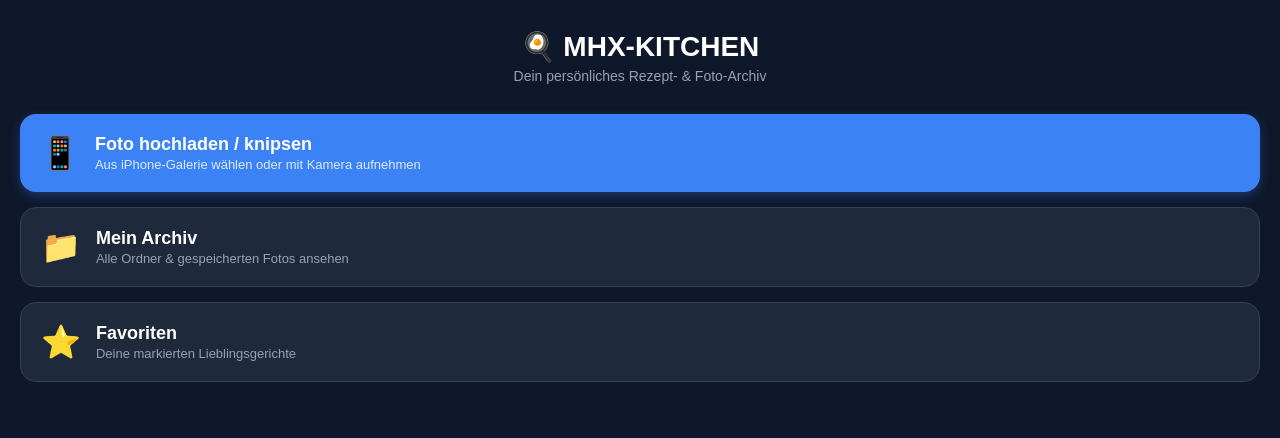
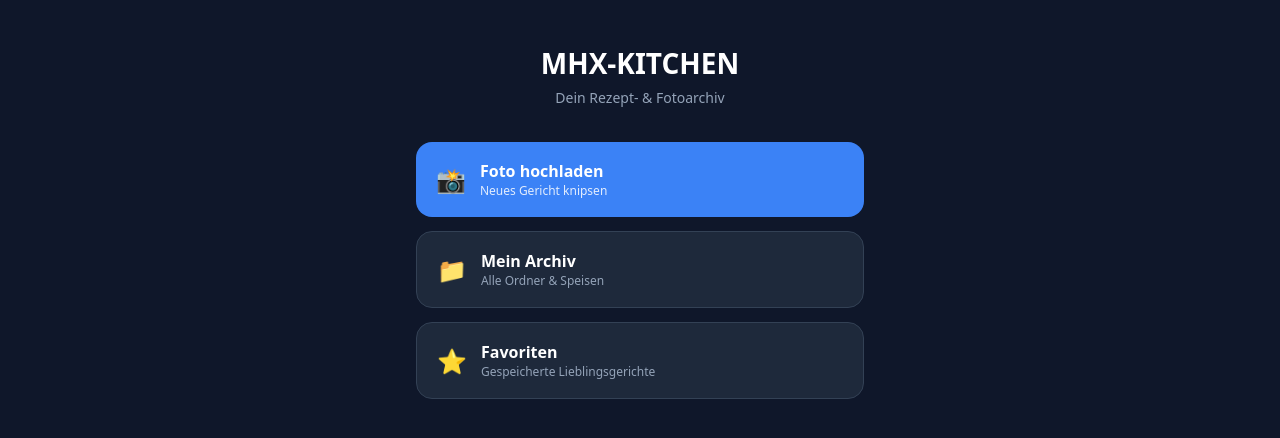
Before and after one commit to maxhuber9393/mhx-kitchen, a React (Vite) app: page / in a window 1280 px wide. Shown: the top 438 px of the page. Built offline with nearby package versions, Linux system fonts and the light colour scheme.

Commit message:
style: clean and simple home page

```diff
--- a/src/pages/Home.tsx
+++ b/src/pages/Home.tsx
@@ -2,54 +2,52 @@ import { Link } from 'react-router-dom'
 
 export default function Home() {
   return (
-    <div style={{ padding: '20px', minHeight: '100vh', backgroundColor: '#0f172a', color: 'white', boxSizing: 'border-box' }}>
-      <header style={{ textAlign: 'center', marginBottom: '30px', marginTop: '10px' }}>
-        <h1 style={{ fontSize: '28px', margin: 0 }}>🍳 MHX-KITCHEN</h1>
-        <p style={{ color: '#94a3b8', fontSize: '14px', marginTop: '5px' }}>Dein persönliches Rezept- & Foto-Archiv</p>
-      </header>
+    <div style={{ padding: '24px 16px', minHeight: '100vh', backgroundColor: '#0f172a', color: 'white', fontFamily: 'system-ui, sans-serif', maxWidth: '480px', margin: '0 auto', boxSizing: 'border-box' }}>
 
-      <div style={{ display: 'flex', flexDirection: 'column', gap: '15px' }}>
+      {/* Header */}
+      <div style={{ textAlign: 'center', margin: '20px 0 35px 0' }}>
+        <h1 style={{ margin: 0, fontSize: '28px', fontWeight: 'bold' }}>MHX-KITCHEN</h1>
+        <p style={{ margin: '6px 0 0 0', color: '#94a3b8', fontSize: '14px' }}>Dein Rezept- & Fotoarchiv</p>
+      </div>
 
-        {/* Haupt-Button: Upload aus Galerie & Kamera */}
+      {/* Buttons / Navigation */}
+      <div style={{ display: 'flex', flexDirection: 'column', gap: '14px' }}>
+
+        {/* Foto hochladen */}
         <Link to="/scan" style={{ textDecoration: 'none' }}>
-          <div style={{ padding: '20px', backgroundColor: '#3b82f6', borderRadius: '16px', color: 'white', display: 'flex', alignItems: 'center', gap: '15px', boxShadow: '0 4px 12px rgba(59, 130, 246, 0.3)' }}>
-            <span style={{ fontSize: '32px' }}>📱</span>
-            <div>
-              <h3 style={{ margin: 0, fontSize: '18px' }}>Foto hochladen / knipsen</h3>
-              <p style={{ margin: 0, fontSize: '13px', color: '#dbeafe', marginTop: '2px' }}>
-                Aus iPhone-Galerie wählen oder mit Kamera aufnehmen
-              </p>
+          <div style={{ backgroundColor: '#3b82f6', borderRadius: '16px', padding: '18px 20px', display: 'flex', alignItems: 'center', gap: '14px' }}>
+            <span style={{ fontSize: '24px' }}>📸</span>
+            <div style={{ color: 'white' }}>
+              <div style={{ fontWeight: 'bold', fontSize: '16px' }}>Foto hochladen</div>
+              <div style={{ fontSize: '12px', opacity: 0.85 }}>Neues Gericht knipsen</div>
             </div>
           </div>
         </Link>
 
-        {/* Button zum Archiv */}
+        {/* Mein Archiv */}
         <Link to="/archive" style={{ textDecoration: 'none' }}>
-          <div style={{ padding: '20px', backgroundColor: '#1e293b', border: '1px solid #334155', borderRadius: '16px', color: 'white', display: 'flex', alignItems: 'center', gap: '15px' }}>
-            <span style={{ fontSize: '32px' }}>📁</span>
-            <div>
-              <h3 style={{ margin: 0, fontSize: '18px' }}>Mein Archiv</h3>
-              <p style={{ margin: 0, fontSize: '13px', color: '#94a3b8', marginTop: '2px' }}>
-                Alle Ordner & gespeicherten Fotos ansehen
-              </p>
+          <div style={{ backgroundColor: '#1e293b', border: '1px solid #334155', borderRadius: '16px', padding: '18px 20px', display: 'flex', alignItems: 'center', gap: '14px' }}>
+            <span style={{ fontSize: '24px' }}>📁</span>
+            <div style={{ color: 'white' }}>
+              <div style={{ fontWeight: 'bold', fontSize: '16px' }}>Mein Archiv</div>
+              <div style={{ fontSize: '12px', color: '#94a3b8' }}>Alle Ordner & Speisen</div>
             </div>
           </div>
         </Link>
 
-        {/* Button zu den Favoriten */}
+        {/* Favoriten */}
         <Link to="/favorites" style={{ textDecoration: 'none' }}>
-          <div style={{ padding: '20px', backgroundColor: '#1e293b', border: '1px solid #334155', borderRadius: '16px', color: 'white', display: 'flex', alignItems: 'center', gap: '15px' }}>
-            <span style={{ fontSize: '32px' }}>⭐</span>
-            <div>
-              <h3 style={{ margin: 0, fontSize: '18px' }}>Favoriten</h3>
-              <p style={{ margin: 0, fontSize: '13px', color: '#94a3b8', marginTop: '2px' }}>
-                Deine markierten Lieblingsgerichte
-              </p>
+          <div style={{ backgroundColor: '#1e293b', border: '1px solid #334155', borderRadius: '16px', padding: '18px 20px', display: 'flex', alignItems: 'center', gap: '14px' }}>
+            <span style={{ fontSize: '24px' }}>⭐</span>
+            <div style={{ color: 'white' }}>
+              <div style={{ fontWeight: 'bold', fontSize: '16px' }}>Favoriten</div>
+              <div style={{ fontSize: '12px', color: '#94a3b8' }}>Gespeicherte Lieblingsgerichte</div>
             </div>
           </div>
         </Link>
 
       </div>
+
     </div>
   )
 }
```
